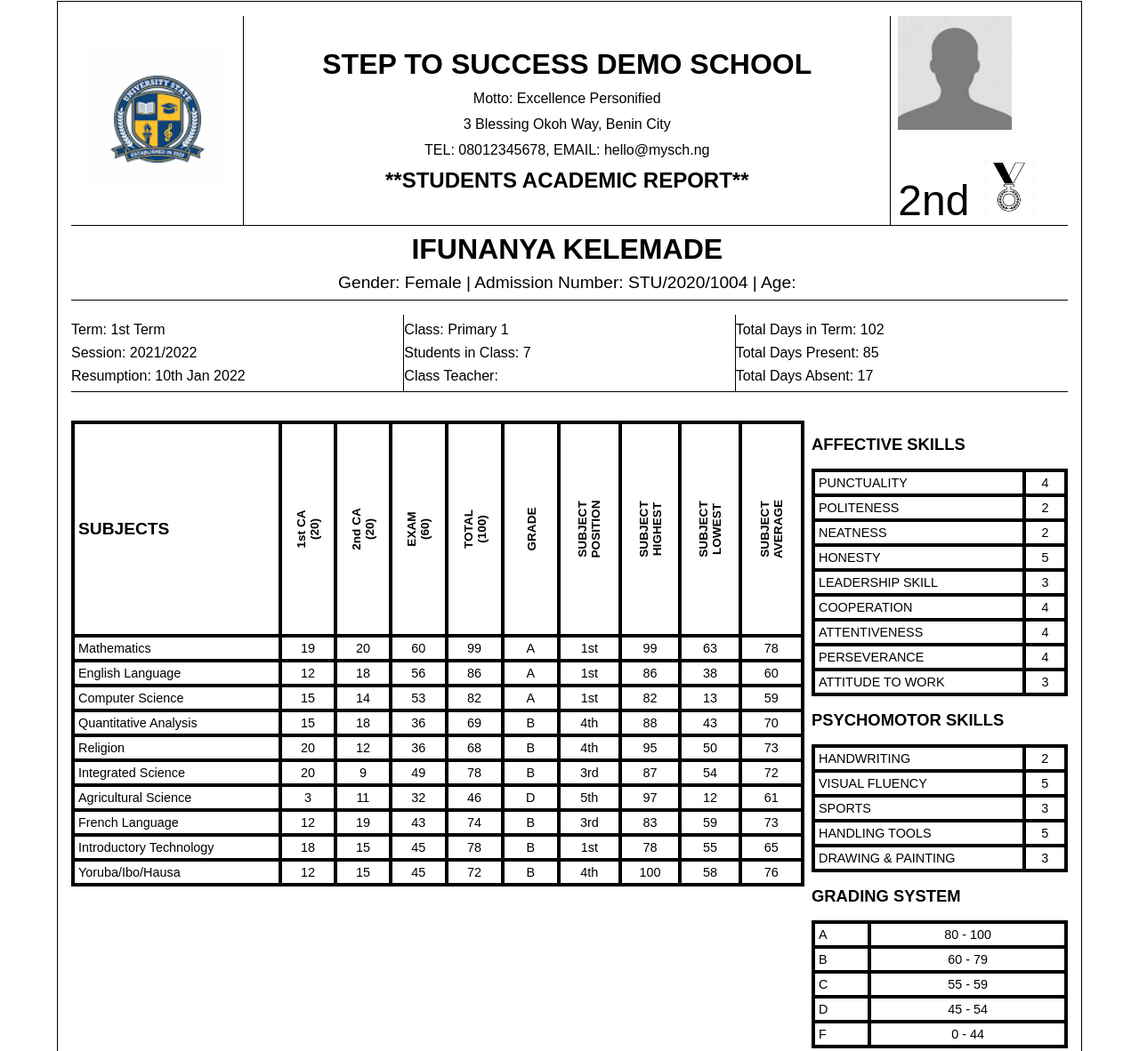
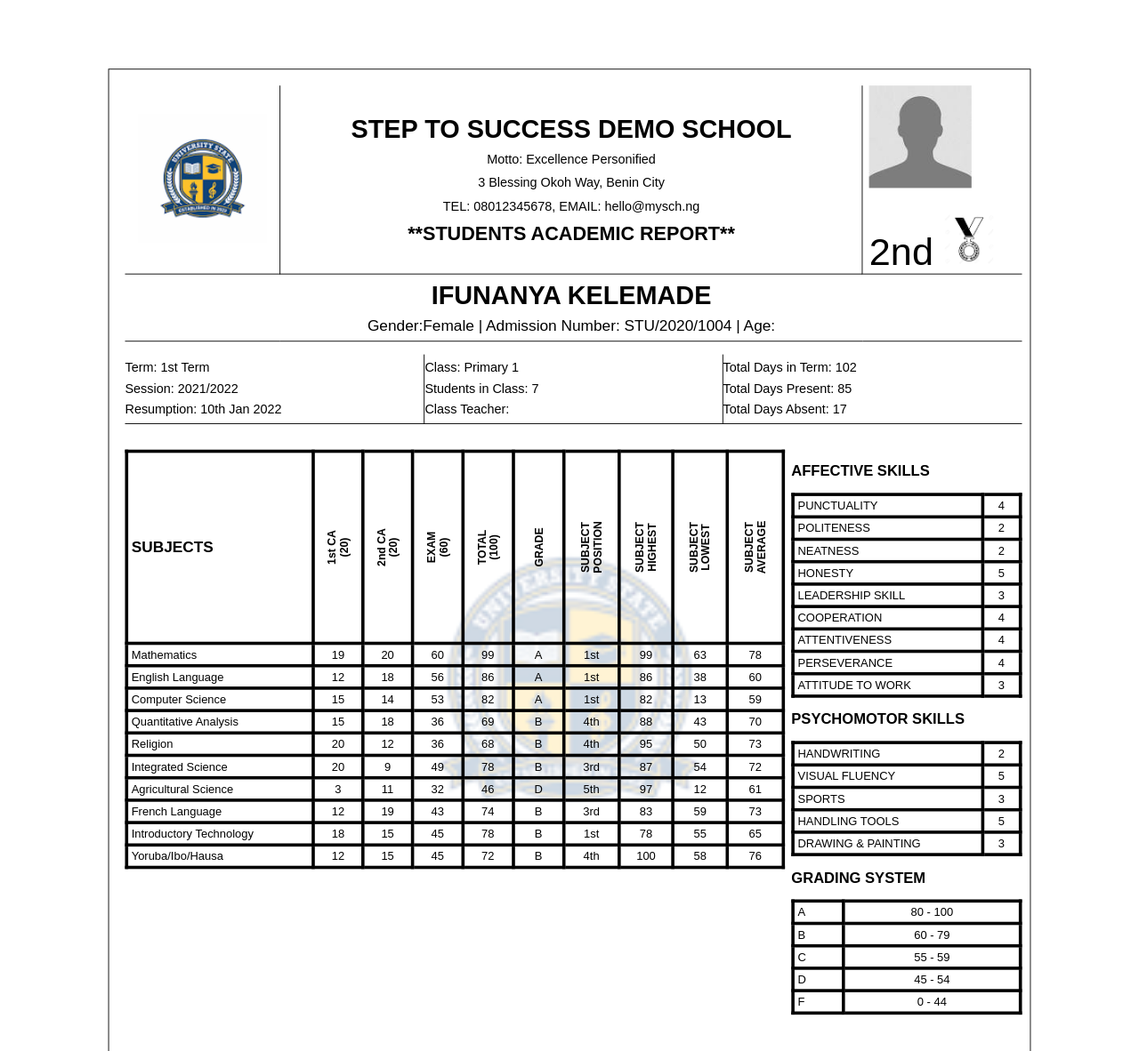
Before and after one commit to chinemerem123/school-result, a plain HTML site: page index.html in a window 1280 px wide. Shown: the part 15-1197 px from the top of the page at 89% size. Drawn offline with Linux system fonts and the light colour scheme.

Commit message:
updating

```diff
--- a/index.html
+++ b/index.html
@@ -10,17 +10,18 @@
 
 <body>
   <main>
+    <img id="watermark" src="schoollogo.jpg" alt="">
     <table id="first">
       <tr class="top">
         <td class="logo">
           <img src="./schoollogo.jpg" alt="">
         </td>
         <td class="title">
-          <h1>STEP TO SUCCESS DEMO SCHOOL</h1>
-          <p>Motto: Excellence Personified</p>
-          <p>3 Blessing Okoh Way, Benin City</p>
-          <p>TEL: 08012345678, EMAIL: hello@mysch.ng</p>
-          <h2>**STUDENTS ACADEMIC REPORT**</h2>
+          <h1 id="school-name">STEP TO SUCCESS DEMO SCHOOL</h1>
+          <p id="school-motto">Motto: Excellence Personified</p>
+          <p id="school-address">3 Blessing Okoh Way, Benin City</p>
+          <p id="school-phone">TEL: 08012345678, EMAIL: hello@mysch.ng</p>
+          <h2 id="intro">**STUDENTS ACADEMIC REPORT**</h2>
         </td>
         <td class="passport">
           <img src="./passport.jpg" alt="">
@@ -32,8 +33,8 @@
       <tr class="about">
         <td></td>
         <td>
-          <h3>IFUNANYA KELEMADE</h3>
-          <p>Gender: Female | Admission Number: STU/2020/1004 | Age: </p>
+          <h3 id="student-name">IFUNANYA KELEMADE</h3>
+          <p>Gender:<span id="gender">Female</span>  | Admission Number: <span id="reg-number">STU/2020/1004 </span>| Age: <span id="age"></span> </p>
         </td>
         <td></td>
       </tr>
--- a/style.scss
+++ b/style.scss
@@ -14,12 +14,24 @@ body {
 
 img {
   width: 10rem;
+
 }
 
 main {
   border: 1px solid black;
   width: 72rem;
-  padding: 1rem 0;
+  padding: 20px;
+  transform: scale(0.9);
+  position: relative;
+
+  #watermark{
+    position: absolute;
+    width: 500px;
+    height: 500px;
+    left: calc(50% - 250px);
+    top:calc(50% - 250px);
+    opacity: 0.2;
+  }
 }
 
 table#first {
@@ -315,3 +327,7 @@ div#sixth {
     font-weight: bold;
   }
 }
+
+@media print{
+
+}
```
Also changed, not shown: style.css, 1 other file.
